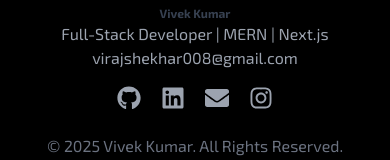
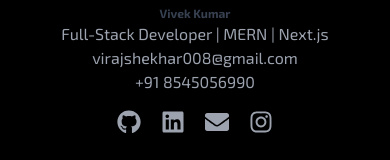
Before and after one commit to viraj-008/V-Store_FullSTack, a React (Vite) app in the folder client/: page /checkout in a window 390 px wide. Shown: the part 536-696 px from the top of the page. Built offline with nearby package versions, Linux system fonts and the light colour scheme; no server answers.

Commit message:
add phone number

```diff
--- a/client/src/componenet/Footer.jsx
+++ b/client/src/componenet/Footer.jsx
@@ -12,6 +12,7 @@ const Footer = () => {
           <h2 className="text-[12px] text-gray-700 font-bold">Vivek Kumar</h2>
           <p className="text-gray-400">Full-Stack Developer | MERN | Next.js</p>
           <p className="text-gray-400">virajshekhar008@gmail.com</p>
+          <p className="text-gray-400">+91 8545056990</p>
         </div>
 
         {/* Social Links */}
```
